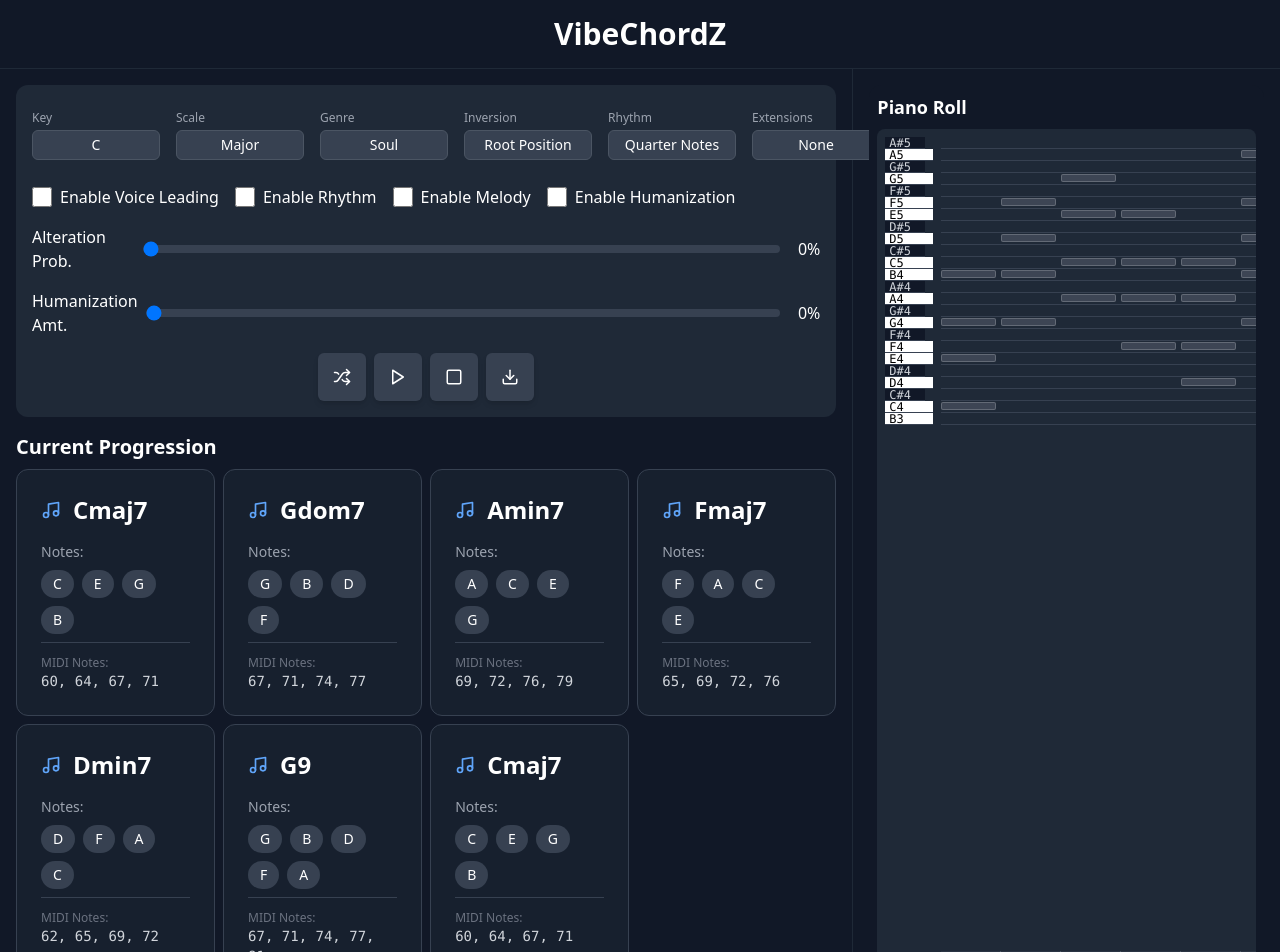
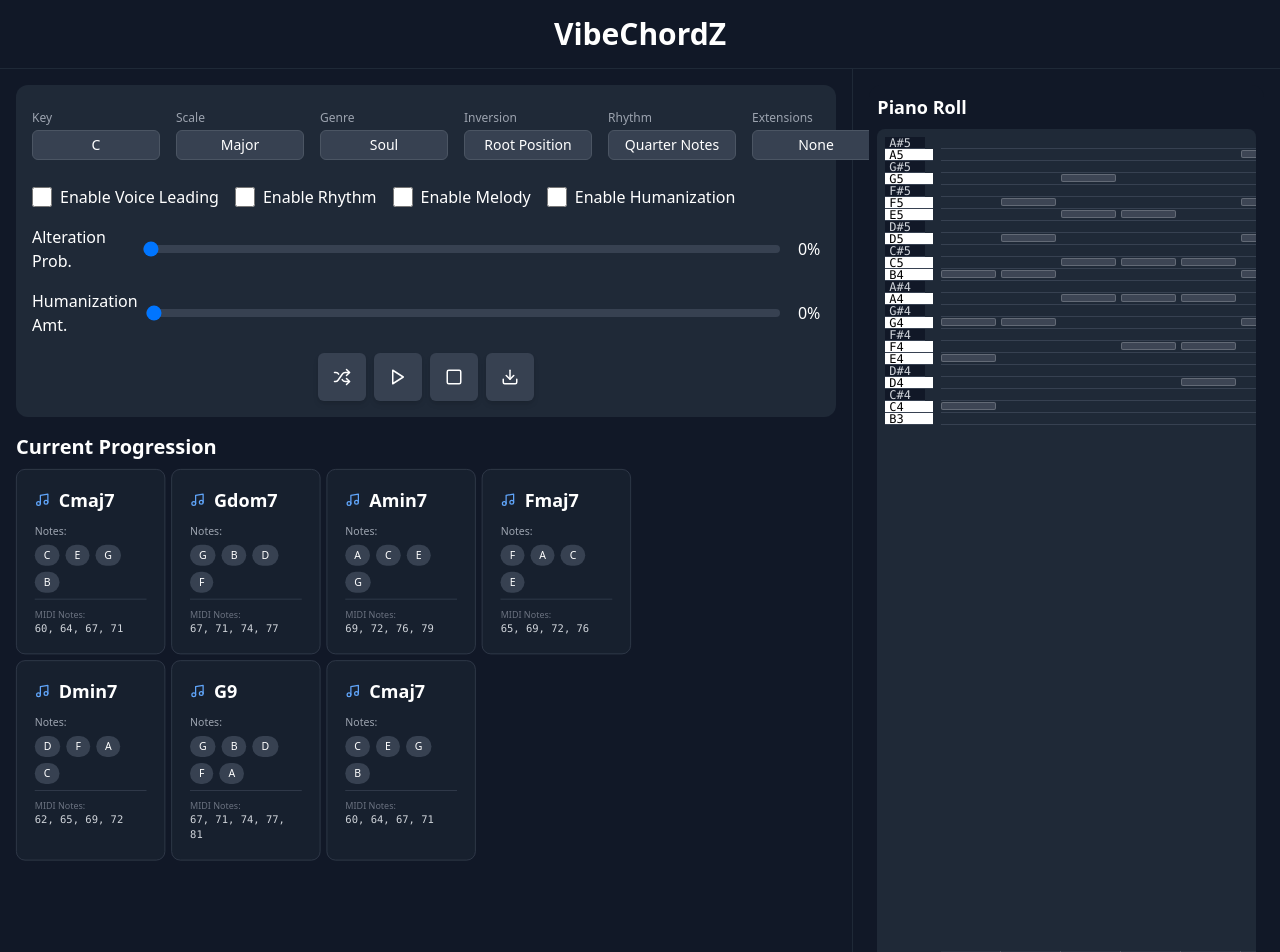
Before and after one commit to fractal-solutions/chordZ, a React (Vite) app: page / in a window 1280 px wide. Shown: the top 952 px of the page. Built offline with nearby package versions, Linux system fonts and the light colour scheme.

Commit message:
modified:   src/App.tsx

```diff
--- a/src/App.tsx
+++ b/src/App.tsx
@@ -200,7 +200,7 @@ function App() {
               {chords.length > 0 && (
                 <div className="flex-grow">
                   <h2 className="text-xl font-semibold text-white mb-2">Current Progression</h2>
-                  <div className="grid grid-cols-4 gap-2">
+                  <div className="grid grid-cols-4 gap-2 scale-75 origin-top-left">
                     {chords.map((chord, index) => (
                       <ChordDisplay
                         key={index}
```
